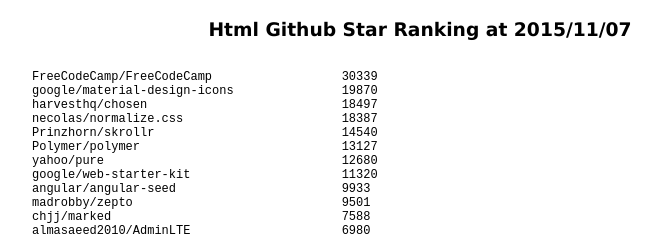
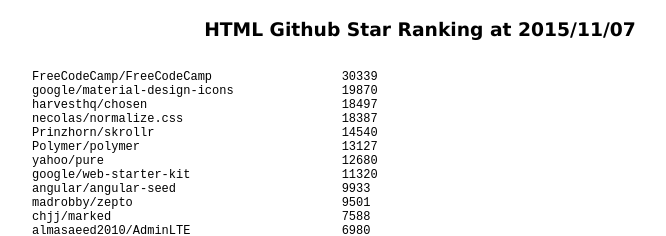
Before and after one commit to 38elements/38elements.github.com, a Jekyll site: the page built from _posts/2015-11-07-html-repository-github-star-ranking.md, in a window 1280 px wide and 900 px high. Shown: the top 236 px of the window, without its empty margins (220-886 px from the left). Built offline with Jekyll 4.4.1, drawn with Linux system fonts in a browser that asks for light colours; Markdown is read by kramdown in place of the engine named in the settings.

```diff
--- a/_posts/2015-11-07-html-repository-github-star-ranking.md
+++ b/_posts/2015-11-07-html-repository-github-star-ranking.md
@@ -1,6 +1,6 @@
 ---
 layout: posts
-title: Html Github Star Ranking at 2015/11/07
+title: HTML Github Star Ranking at 2015/11/07
 ---
 <pre style="background-color: white;border: none;">
 FreeCodeCamp/FreeCodeCamp                  30339
```
